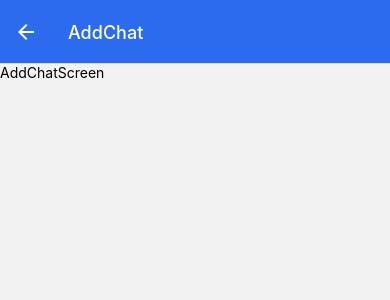
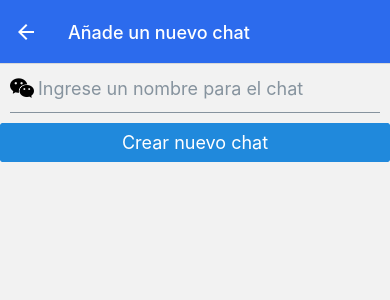
Before and after one commit to electrojam/signal-clone-yt, a React Native app: screen /AddChat in a window 390 px wide. Shown: the top 300 px of the page. Built offline with nearby package versions, Linux system fonts and the light colour scheme; no server answers.

Commit message:
AddChatScreen + function createChat

```diff
--- a/screens/AddChatScreen.js
+++ b/screens/AddChatScreen.js
@@ -1,12 +1,48 @@
+import React, {useLayoutEffect, useState} from 'react'
+import { Input } from '@rneui/themed'
 import { StyleSheet, Text, View } from 'react-native'
-import React from 'react'
+import { Button, Icon } from '@rneui/themed'
+import { db } from '../firebase'
+import { collection, addDoc } from "firebase/firestore"
 
-export default function AddChatScreen() {
+const AddChatScreen = ({ navigation }) => {
+const [input, setInput] = useState("")
+
+useLayoutEffect(() => {
+  navigation.setOptions({
+    title: "Añade un nuevo chat",
+    headerBackTitle: "Chats",
+  })
+}, [navigation])
+
+const createChat = async () => {
+  await addDoc(
+    collection(db, "chats" ), {
+      chatName: input
+    }
+  )
+    .then(() => {
+      navigation.goBack()
+    })
+    .catch((error) => alert(error))
+}
+
   return (
     <View>
-      <Text>AddChatScreen</Text>
+      <Input
+        placeholder="Ingrese un nombre para el chat"
+        value={input}
+        onChangeText={(text) => setInput(text)}
+        onSubmitEditing={createChat}
+        leftIcon={
+          <Icon name="wechat" type="antdesign" size={24} color="black" />
+        }
+      />
+      <Button onPress={createChat} title="Crear nuevo chat"/>
     </View>
   )
 }
 
+export default AddChatScreen
+
 const styles = StyleSheet.create({})
```
